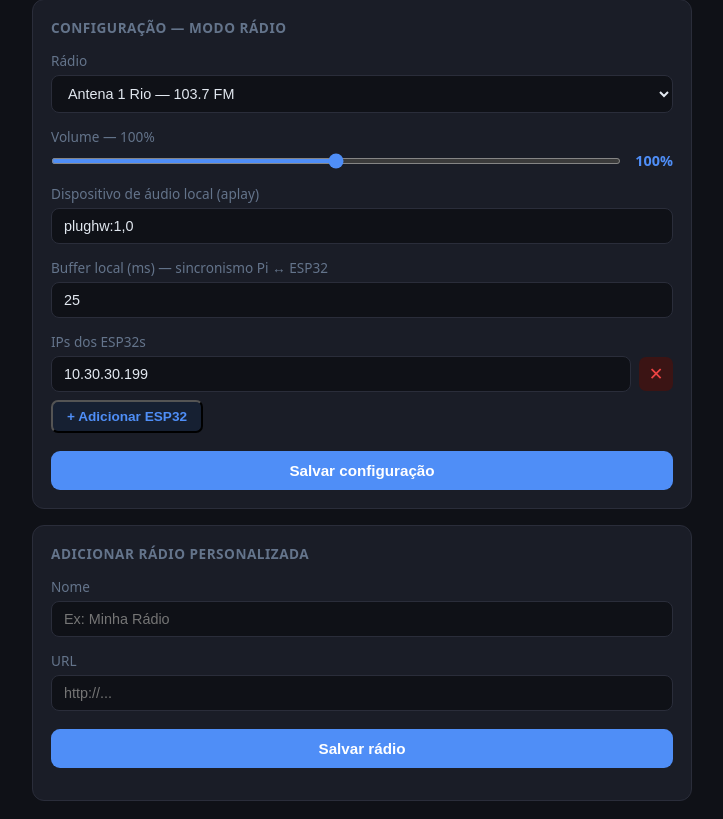
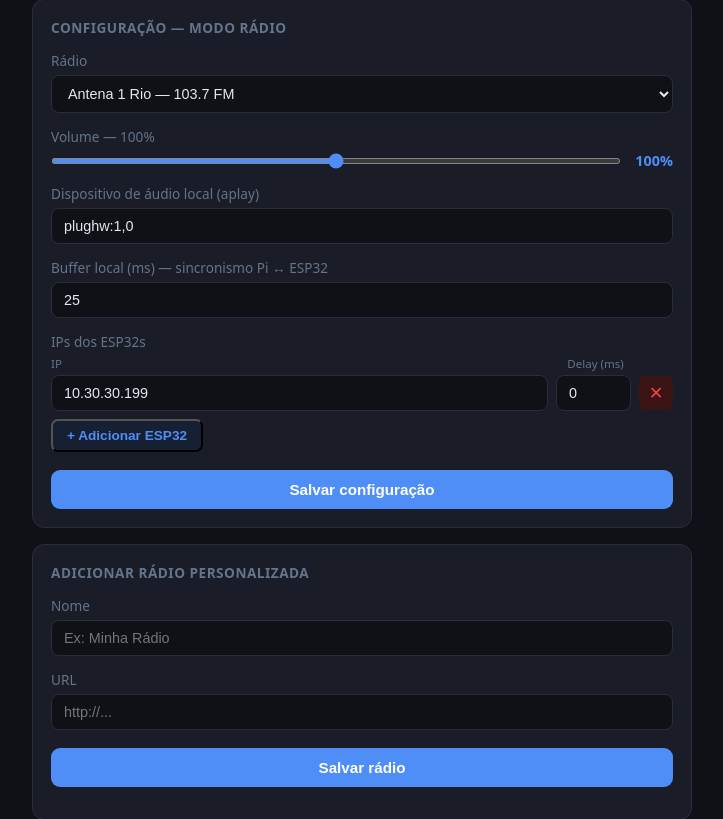
Before and after one commit to daniell-Sipriano/Audiomais, a Flask app: page / in a window 1280 px wide. Shown: the part 287-1106 px from the top of the page, without its empty margins (278-1001 px from the left). Run offline with Flask 3, Linux system fonts and the light colour scheme; data that the repository does not hold is empty.

Commit message:
Adiciona controle de atraso (delay_ms) por destino
- app.py: esp32_ips agora lista de dicts {ip, delay_ms}; ip_sender usa timestamp para aplicar delay por IP; udp_sender (mesa) aplica delay inicial
- index.html: inputs de delay (0-500ms) nas linhas de IP e de músico

Co-Authored-By: Claude Sonnet 4.6 <noreply@anthropic.com>

```diff
--- a/app.py
+++ b/app.py
@@ -15,7 +15,7 @@ DEFAULT_CONFIG = {
     "mode": "radio",
     "radio": {
         "url": "http://a1rj.streams.com.br:7801/stream",
-        "esp32_ips": ["10.30.30.199"],
+        "esp32_ips": [{"ip": "10.30.30.199", "delay_ms": 0}],
         "aplay_dev": "plughw:1,0",
         "aplay_buf_ms": 25,
         "volume": 1.0,
@@ -25,11 +25,11 @@ DEFAULT_CONFIG = {
         "alsa_device": "hw:1,0",
         "total_channels": 64,
         "musicians": [
-            {"name": "Baterista",   "ch": 34, "ip": "10.30.30.10"},
-            {"name": "Baixista",    "ch": 36, "ip": "10.30.30.11"},
-            {"name": "Guitarrista", "ch": 38, "ip": "10.30.30.12"},
-            {"name": "Vocalista",   "ch": 40, "ip": "10.30.30.13"},
-            {"name": "Tecladista",  "ch": 42, "ip": "10.30.30.14"}
+            {"name": "Baterista",   "ch": 34, "ip": "10.30.30.10", "delay_ms": 0},
+            {"name": "Baixista",    "ch": 36, "ip": "10.30.30.11", "delay_ms": 0},
+            {"name": "Guitarrista", "ch": 38, "ip": "10.30.30.12", "delay_ms": 0},
+            {"name": "Vocalista",   "ch": 40, "ip": "10.30.30.13", "delay_ms": 0},
+            {"name": "Tecladista",  "ch": 42, "ip": "10.30.30.14", "delay_ms": 0}
         ]
     }
 }
@@ -61,13 +61,16 @@ def save_config(cfg):
     with open(CONFIG_FILE, 'w') as f:
         json.dump(cfg, f, indent=2, ensure_ascii=False)
 
+def get_ip(entry):
+    return entry['ip'] if isinstance(entry, dict) else entry
+
 # ── Ping ESP32s em background ─────────────────────────────────
 def ping_loop():
     while True:
         cfg = load_config()
         ips = set()
         if cfg['mode'] == 'radio':
-            ips = set(cfg['radio']['esp32_ips'])
+            ips = set(get_ip(e) for e in cfg['radio']['esp32_ips'])
         else:
             ips = set(m['ip'] for m in cfg['mesa']['musicians'])
         for ip in ips:
@@ -83,7 +86,7 @@ threading.Thread(target=ping_loop, daemon=True).start()
 
 # ── Auto-start ao ligar ───────────────────────────────────────
 def auto_start():
-    time.sleep(15)  # aguarda rede e serviços subirem
+    time.sleep(15)
     global streaming, stop_event, status
     if not streaming:
         cfg        = load_config()
@@ -98,20 +101,22 @@ threading.Thread(target=auto_start, daemon=True).start()
 
 # ── Modo Rádio ────────────────────────────────────────────────
 def radio_stream(cfg, stop_ev):
-    rc   = cfg['radio']
-    ips  = rc['esp32_ips']
-    dev  = rc['aplay_dev']
-    period = int(SAMPLE_RATE * 0.005)
-    buf    = int(SAMPLE_RATE * rc.get('aplay_buf_ms', 25) / 1000)
+    rc       = cfg['radio']
+    ip_cfgs  = rc['esp32_ips']   # lista de {ip, delay_ms}
+    dev      = rc['aplay_dev']
+    period   = int(SAMPLE_RATE * 0.005)
+    buf      = int(SAMPLE_RATE * rc.get('aplay_buf_ms', 25) / 1000)
 
-    sock_udp = socket.socket(socket.AF_INET, socket.SOCK_DGRAM)
-    pkt_q    = queue.Queue(maxsize=1000)
-    aplay_q  = queue.Queue(maxsize=400)
+    sock_udp  = socket.socket(socket.AF_INET, socket.SOCK_DGRAM)
+    pkt_q     = queue.Queue(maxsize=1000)
+    aplay_q   = queue.Queue(maxsize=400)
+    ip_queues = {get_ip(e): queue.Queue(maxsize=600) for e in ip_cfgs}
+    counts    = {get_ip(e): 0 for e in ip_cfgs}
 
-    for ip in ips:
+    for e in ip_cfgs:
+        ip = get_ip(e)
         if ip not in status:
-            status[ip] = {'name': ip, 'pkt_rate': 0,
-                          'pkts_total': 0, 'online': False}
+            status[ip] = {'name': ip, 'pkt_rate': 0, 'pkts_total': 0, 'online': False}
 
     def ffmpeg_reader():
         while not stop_ev.is_set():
@@ -167,11 +172,32 @@ def radio_stream(cfg, stop_ev):
             if not stop_ev.is_set():
                 time.sleep(0.5)
 
+    def ip_sender(entry):
+        ip    = get_ip(entry)
+        delay = (entry.get('delay_ms', 0) if isinstance(entry, dict) else 0) / 1000.0
+        q     = ip_queues[ip]
+        while not stop_ev.is_set():
+            try:
+                send_time, pkt = q.get(timeout=0.5)
+            except queue.Empty:
+                continue
+            target = send_time + delay
+            wait   = target - time.monotonic()
+            if wait > 0.002:
+                time.sleep(wait - 0.002)
+            while time.monotonic() < target:
+                pass
+            try:
+                sock_udp.sendto(pkt, (ip, 9999))
+            except OSError:
+                pass
+
     threading.Thread(target=ffmpeg_reader, daemon=True).start()
     threading.Thread(target=aplay_worker,  daemon=True).start()
+    for e in ip_cfgs:
+        threading.Thread(target=ip_sender, args=(e,), daemon=True).start()
 
     next_send   = None
-    counts      = {ip: 0 for ip in ips}
     last_update = time.monotonic()
 
     while not stop_ev.is_set():
@@ -192,11 +218,13 @@ def radio_stream(cfg, stop_ev):
         if wait < -0.1:
             next_send = time.monotonic()
 
-        for ip in ips:
+        ts = time.monotonic()
+        for e in ip_cfgs:
+            ip = get_ip(e)
             try:
-                sock_udp.sendto(pkt, (ip, 9999))
+                ip_queues[ip].put_nowait((ts, pkt))
                 counts[ip] = counts.get(ip, 0) + 1
-            except OSError:
+            except queue.Full:
                 pass
 
         next_send += INTERVAL
@@ -208,7 +236,8 @@ def radio_stream(cfg, stop_ev):
 
         elapsed = time.monotonic() - last_update
         if elapsed >= 1.0:
-            for ip in ips:
+            for e in ip_cfgs:
+                ip = get_ip(e)
                 if ip not in status:
                     status[ip] = {'name': ip, 'pkts_total': 0, 'online': False}
                 status[ip]['pkt_rate']   = int(counts[ip] / elapsed)
@@ -225,9 +254,9 @@ def mesa_stream(cfg, stop_ev):
         print('ERRO: numpy não instalado. Execute: pip3 install numpy')
         return
 
-    mc       = cfg['mesa']
-    alsa_dev = mc['alsa_device']
-    total_ch = mc['total_channels']
+    mc        = cfg['mesa']
+    alsa_dev  = mc['alsa_device']
+    total_ch  = mc['total_channels']
     musicians = mc['musicians']
 
     PACKET_FRAMES = 240
@@ -265,13 +294,13 @@ def mesa_stream(cfg, stop_ev):
                     n_pkts = (len(leftover) // FRAME_BYTES) // PACKET_FRAMES
                     if n_pkts == 0:
                         continue
-                    use   = n_pkts * PACKET_FRAMES * FRAME_BYTES
-                    data  = leftover[:use]
+                    use      = n_pkts * PACKET_FRAMES * FRAME_BYTES
+                    data     = leftover[:use]
                     leftover = leftover[use:]
-                    frames = np.frombuffer(data, dtype=np.int16).reshape(-1, total_ch)
+                    frames   = np.frombuffer(data, dtype=np.int16).reshape(-1, total_ch)
                     for p in range(n_pkts):
                         s, e = p * PACKET_FRAMES, (p + 1) * PACKET_FRAMES
-                        pf = frames[s:e]
+                        pf   = frames[s:e]
                         for m in musicians:
                             ch = m['ch']
                             st = pf[:, [ch, ch]]
@@ -287,10 +316,11 @@ def mesa_stream(cfg, stop_ev):
                 time.sleep(3)
 
     def udp_sender(musician):
-        ip   = musician['ip']
-        q    = qs[ip]
-        next_send  = None
-        count      = 0
+        ip    = musician['ip']
+        delay = musician.get('delay_ms', 0) / 1000.0
+        q     = qs[ip]
+        next_send   = None
+        count       = 0
         last_update = time.monotonic()
 
         while not stop_ev.is_set():
@@ -302,7 +332,7 @@ def mesa_stream(cfg, stop_ev):
 
             now = time.monotonic()
             if next_send is None:
-                next_send = now
+                next_send = now + delay
             wait = next_send - now
             if wait > 0.002:
                 time.sleep(wait - 0.002)
@@ -311,8 +341,11 @@ def mesa_stream(cfg, stop_ev):
             if wait < -0.1:
                 next_send = time.monotonic()
 
-            sock_udp.sendto(pkt, (ip, 9999))
-            count += 1
+            try:
+                sock_udp.sendto(pkt, (ip, 9999))
+                count += 1
+            except OSError:
+                pass
             next_send += interval
 
             elapsed = time.monotonic() - last_update
--- a/templates/index.html
+++ b/templates/index.html
@@ -100,11 +100,11 @@
                 padding: 7px 14px; font-size: 0.85rem; font-weight: 600; border-radius: 7px; }
 
   .musician-row {
-    display: grid; grid-template-columns: 1fr 60px 1fr 34px;
+    display: grid; grid-template-columns: 1fr 60px 1fr 65px 34px;
     gap: 6px; align-items: center; margin-bottom: 8px;
   }
   .musician-row input { padding: 7px 9px; font-size: 0.82rem; }
-  .col-header { display: grid; grid-template-columns: 1fr 60px 1fr 34px; gap: 6px; margin-bottom: 6px; }
+  .col-header { display: grid; grid-template-columns: 1fr 60px 1fr 65px 34px; gap: 6px; margin-bottom: 6px; }
   .col-header span { font-size: 0.72rem; color: var(--muted); text-align: center; }
   .col-header span:first-child { text-align: left; }
   .col-header span:nth-child(3) { text-align: left; }
@@ -201,6 +201,11 @@
       </div>
       <div class="field">
         <label>IPs dos ESP32s</label>
+        <div style="display:grid;grid-template-columns:1fr 75px 34px;gap:6px;margin-bottom:4px">
+          <span style="font-size:0.72rem;color:var(--muted)">IP</span>
+          <span style="font-size:0.72rem;color:var(--muted);text-align:center">Delay (ms)</span>
+          <span></span>
+        </div>
         <div class="ip-list" id="ip-list"></div>
         <button class="btn-add" onclick="addIP()" style="margin-top:8px">+ Adicionar ESP32</button>
       </div>
@@ -237,7 +242,7 @@
       <div class="field">
         <label>Músicos</label>
         <div class="col-header">
-          <span>Nome</span><span>Canal</span><span>IP ESP32</span><span></span>
+          <span>Nome</span><span>Canal</span><span>IP ESP32</span><span>Delay (ms)</span><span></span>
         </div>
         <div id="musicians-list"></div>
         <button class="btn-add" onclick="addMusician()" style="margin-top:8px">+ Adicionar músico</button>
@@ -401,16 +406,22 @@ function renderAll() {
 function renderIPs() {
   const list = document.getElementById('ip-list');
   list.innerHTML = '';
-  (cfg.radio.esp32_ips || []).forEach((ip, i) => {
+  (cfg.radio.esp32_ips || []).forEach((entry, i) => {
+    const ip    = typeof entry === 'object' ? entry.ip    : entry;
+    const delay = typeof entry === 'object' ? (entry.delay_ms || 0) : 0;
+    if (typeof entry !== 'object') cfg.radio.esp32_ips[i] = { ip, delay_ms: 0 };
     const row = document.createElement('div');
     row.className = 'ip-row';
     row.innerHTML = `
-      <input type="text" value="${ip}" oninput="cfg.radio.esp32_ips[${i}]=this.value" placeholder="10.30.30.x">
+      <input type="text"   value="${ip}"    placeholder="10.30.30.x"
+             oninput="cfg.radio.esp32_ips[${i}].ip=this.value">
+      <input type="number" value="${delay}" min="0" max="500" placeholder="0" style="width:75px;flex:none"
+             oninput="cfg.radio.esp32_ips[${i}].delay_ms=+this.value">
       <button class="btn-icon btn-remove" onclick="removeIP(${i})">✕</button>`;
     list.appendChild(row);
   });
 }
-function addIP() { cfg.radio.esp32_ips.push('10.30.30.'); renderIPs(); }
+function addIP() { cfg.radio.esp32_ips.push({ ip: '10.30.30.', delay_ms: 0 }); renderIPs(); }
 function removeIP(i) { cfg.radio.esp32_ips.splice(i, 1); renderIPs(); }
 
 // ── Músicos ───────────────────────────────────────────────────
@@ -418,6 +429,7 @@ function renderMusicians() {
   const list = document.getElementById('musicians-list');
   list.innerHTML = '';
   (cfg.mesa.musicians || []).forEach((m, i) => {
+    const delay = m.delay_ms || 0;
     const row = document.createElement('div');
     row.className = 'musician-row';
     row.innerHTML = `
@@ -427,6 +439,8 @@ function renderMusicians() {
              oninput="cfg.mesa.musicians[${i}].ch=+this.value-1">
       <input type="text"   value="${m.ip}"   placeholder="10.30.30.x"
              oninput="cfg.mesa.musicians[${i}].ip=this.value">
+      <input type="number" value="${delay}"  min="0" max="500"
+             oninput="cfg.mesa.musicians[${i}].delay_ms=+this.value">
       <button class="btn-icon btn-remove" onclick="removeMusician(${i})">✕</button>`;
     list.appendChild(row);
   });
@@ -434,7 +448,7 @@ function renderMusicians() {
 function addMusician() {
   const last = cfg.mesa.musicians.at(-1);
   cfg.mesa.musicians.push({
-    name: 'Músico', ch: (last ? last.ch + 1 : 34), ip: '10.30.30.'
+    name: 'Músico', ch: (last ? last.ch + 1 : 34), ip: '10.30.30.', delay_ms: 0
   });
   renderMusicians();
 }
```
